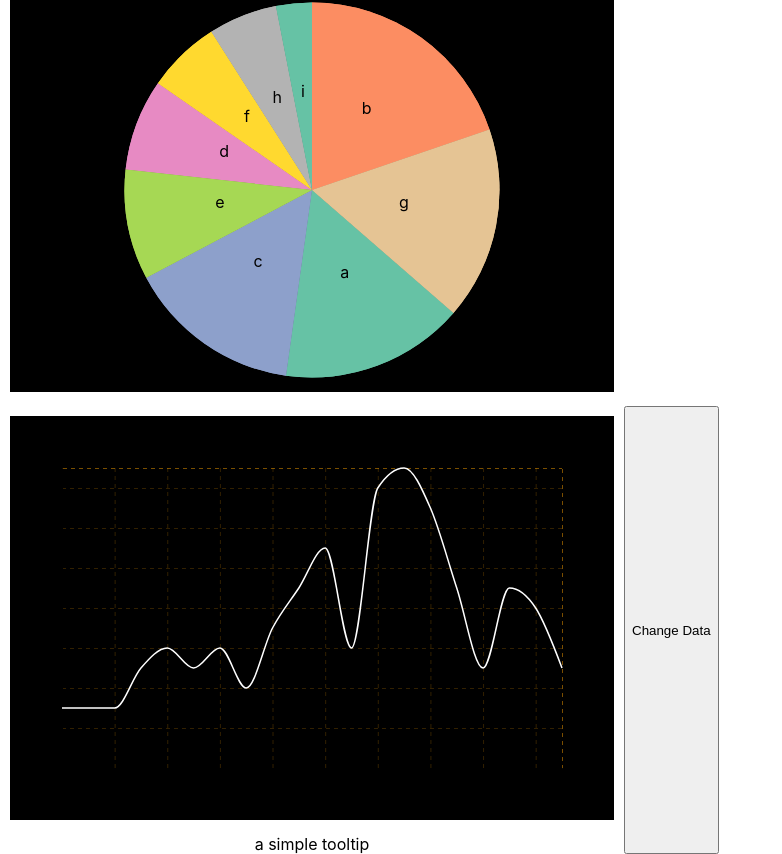
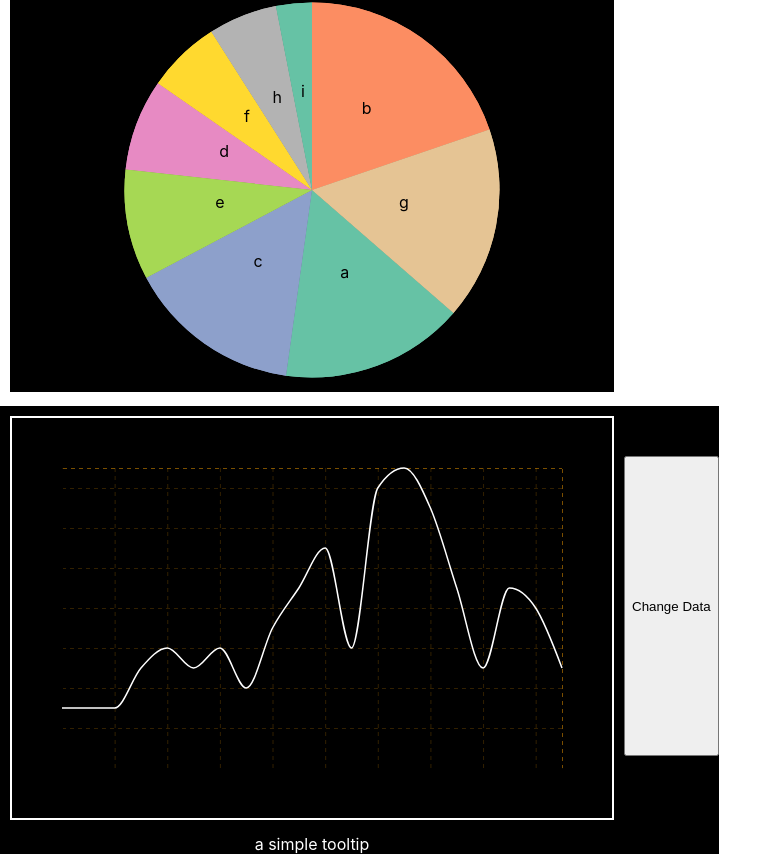
Before and after one commit to FanishNag/d3-app, a React (Create React App) app: page / in a window 1280 px wide. Shown: the part 450-1304 px from the top of the page, without its empty margins (0-782 px from the left). Built offline with nearby package versions, Linux system fonts and the light colour scheme.

Commit message:
minor changes

```diff
--- a/src/Components/LineChartToolTip.js
+++ b/src/Components/LineChartToolTip.js
@@ -24,14 +24,14 @@ function LineChartTest(props) {
                 .attr('height', height)
                 .style('margin', '10')
                 .style('padding', '50')
-                .style('border', '1px solid black')
-                .style('border', '2px solid black')
+                .style('border', '2px solid white')
                 .style('background', '#000000')
                 .style('overflow', 'visible')
 
         const tooltip = d3
                 .select(svgRef2.current)
                 .style("position", "relative")
+                .style("color", "white")
                 .text("a simple tooltip")
                 .attr('width', 100)
                 .attr('height', 50)
@@ -165,9 +165,9 @@ export default function LineChartToolTip(){
     }
 
     return (
-        <div style={{display:"flex", flexDirection:'row',}}>
+        <div style={{display:"flex", flexDirection:'row',background:'black'}}>
             <LineChartTest data={data} width={500} height={300} />
-            <button onClick={()=>(regenerateData(), window.location.reload()) }>Change Data</button>
+            <button style={{height:300, marginTop:50}} onClick={()=>(regenerateData(), window.location.reload()) }>Change Data</button>
         </div>
     );
 }
```
